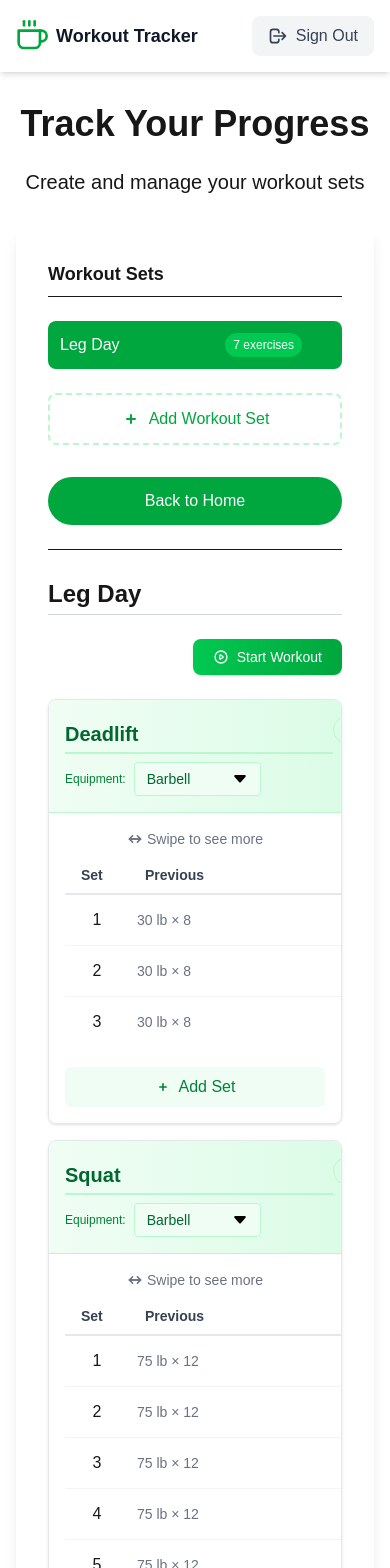
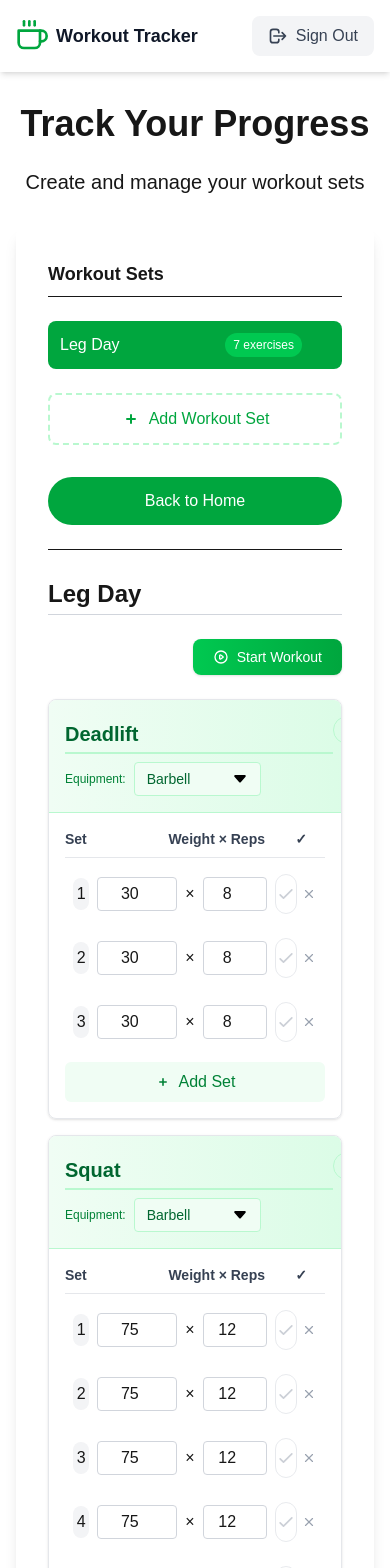
Before and after one commit to diyapatel42/workout-discipline-tracker, a Next.js app: page /track-progress in a window 390 px wide. Shown: the top 1568 px of the page. Built offline with nearby package versions, Linux system fonts and the light colour scheme; sample sign-in values are in the browser's storage.

Commit message:
Improve mobile experience with dedicated mobile layout for exercises

```diff
--- a/app/track-progress/page.tsx
+++ b/app/track-progress/page.tsx
@@ -945,14 +945,129 @@ export default function TrackProgress() {
                             )}
                           </div>
                           <div className="p-4">
-                            <div className="md:hidden flex items-center justify-center text-gray-500 dark:text-gray-400 mb-2 text-sm">
-                              <svg xmlns="http://www.w3.org/2000/svg" className="h-4 w-4 mr-1" viewBox="0 0 20 20" fill="currentColor">
-                                <path fillRule="evenodd" d="M7.707 14.707a1 1 0 01-1.414 0l-4-4a1 1 0 010-1.414l4-4a1 1 0 011.414 1.414L5.414 9H17a1 1 0 110 2H5.414l2.293 2.293a1 1 0 010 1.414z" clipRule="evenodd" />
-                                <path fillRule="evenodd" d="M12.293 14.707a1 1 0 001.414 0l4-4a1 1 0 000-1.414l-4-4a1 1 0 00-1.414 1.414L14.586 9H3a1 1 0 100 2h11.586l-2.293 2.293a1 1 0 000 1.414z" clipRule="evenodd" />
-                              </svg>
-                              Swipe to see more
+                            {/* Mobile layout for sets and reps */}
+                            <div className="block md:hidden">
+                              <div className="flex items-center justify-between border-b border-gray-200 dark:border-gray-700 pb-2 mb-2">
+                                <span className="text-sm font-semibold text-gray-700 dark:text-gray-300">Set</span>
+                                <span className="text-sm font-semibold text-gray-700 dark:text-gray-300 ml-auto mr-3">Weight × Reps</span>
+                                <span className="text-sm font-semibold text-gray-700 dark:text-gray-300 w-12 text-center">✓</span>
+                              </div>
+                              <div className="space-y-2">
+                                {exercise.setsReps.map((setRep) => (
+                                  <div
+                                    key={setRep.id}
+                                    className={`flex items-center p-2 rounded ${
+                                      setRep.completed
+                                        ? "bg-green-50 dark:bg-green-900/20"
+                                        : "bg-white dark:bg-gray-800"
+                                    }`}
+                                  >
+                                    <div className="w-8 h-8 rounded-full bg-gray-100 dark:bg-gray-700 flex items-center justify-center mr-2">
+                                      <span className="font-medium">{setRep.setNumber}</span>
+                                    </div>
+                                    <div className="flex-1 flex items-center space-x-2">
+                                      <div className="w-20">
+                                        <input
+                                          type="number"
+                                          min="0"
+                                          value={setRep.weight}
+                                          onChange={(e) =>
+                                            updateSetRep(
+                                              workoutSet.id,
+                                              exercise.id,
+                                              setRep.id,
+                                              "weight",
+                                              parseInt(e.target.value) || 0
+                                            )
+                                          }
+                                          className="w-full p-1 rounded border border-gray-300 dark:border-gray-600 bg-transparent text-center focus:outline-none focus:ring-1 focus:ring-green-400 focus:border-green-400 dark:focus:border-green-500 dark:focus:ring-green-500 transition-colors"
+                                        />
+                                      </div>
+                                      <span>×</span>
+                                      <div className="w-16">
+                                        <input
+                                          type="number"
+                                          min="1"
+                                          value={setRep.reps}
+                                          onChange={(e) =>
+                                            updateSetRep(
+                                              workoutSet.id,
+                                              exercise.id,
+                                              setRep.id,
+                                              "reps",
+                                              parseInt(e.target.value) || 1
+                                            )
+                                          }
+                                          className="w-full p-1 rounded border border-gray-300 dark:border-gray-600 bg-transparent text-center focus:outline-none focus:ring-1 focus:ring-green-400 focus:border-green-400 dark:focus:border-green-500 dark:focus:ring-green-500 transition-colors"
+                                        />
+                                      </div>
+                                    </div>
+                                    <button
+                                      onClick={() =>
+                                        updateSetRep(
+                                          workoutSet.id,
+                                          exercise.id,
+                                          setRep.id,
+                                          "completed",
+                                          !setRep.completed
+                                        )
+                                      }
+                                      disabled={!activeWorkoutId || activeWorkoutId !== workoutSet.id}
+                                      className={`w-10 h-10 rounded-full flex items-center justify-center ml-2
+                                        ${!activeWorkoutId || activeWorkoutId !== workoutSet.id
+                                          ? "opacity-50 cursor-not-allowed border border-gray-300 dark:border-gray-700 text-gray-400 dark:text-gray-600"
+                                          : setRep.completed
+                                            ? "bg-green-100 text-green-600 dark:bg-green-900/50 dark:text-green-400"
+                                            : "border border-gray-300 dark:border-gray-600 text-gray-400 dark:text-gray-500"
+                                        }`}
+                                    >
+                                      {setRep.completed ? (
+                                        <svg
+                                          xmlns="http://www.w3.org/2000/svg"
+                                          className="h-5 w-5"
+                                          viewBox="0 0 20 20"
+                                          fill="currentColor"
+                                        >
+                                          <path
+                                            fillRule="evenodd"
+                                            d="M16.707 5.293a1 1 0 010 1.414l-8 8a1 1 0 01-1.414 0l-4-4a1 1 0 011.414-1.414L8 12.586l7.293-7.293a1 1 0 011.414 0z"
+                                            clipRule="evenodd"
+                                          />
+                                        </svg>
+                                      ) : (
+                                        <svg
+                                          xmlns="http://www.w3.org/2000/svg"
+                                          className="h-5 w-5"
+                                          fill="none"
+                                          viewBox="0 0 24 24"
+                                          stroke="currentColor"
+                                        >
+                                          <path
+                                            strokeLinecap="round"
+                                            strokeLinejoin="round"
+                                            strokeWidth={2}
+                                            d="M5 13l4 4L19 7"
+                                          />
+                                        </svg>
+                                      )}
+                                    </button>
+                                    <button
+                                      onClick={() => removeSetRep(workoutSet.id, exercise.id, setRep.id)}
+                                      className="w-8 h-8 rounded-full flex items-center justify-center text-gray-400 hover:text-red-500 hover:bg-red-50 dark:hover:bg-red-900/20 ml-1"
+                                      aria-label="Remove set"
+                                    >
+                                      <svg xmlns="http://www.w3.org/2000/svg" className="h-3.5 w-3.5" viewBox="0 0 24 24" fill="none" stroke="currentColor" strokeWidth="2" strokeLinecap="round" strokeLinejoin="round">
+                                        <line x1="18" y1="6" x2="6" y2="18"></line>
+                                        <line x1="6" y1="6" x2="18" y2="18"></line>
+                                      </svg>
+                                    </button>
+                                  </div>
+                                ))}
+                              </div>
                             </div>
-                            <div className="overflow-x-auto -mx-4 px-4 pb-2">
+
+                            {/* Desktop layout - Original table */}
+                            <div className="hidden md:block overflow-x-auto -mx-4 px-4 pb-2">
                               <div className="min-w-[640px]">
                                 <table className="w-full">
                                   <thead>
```
